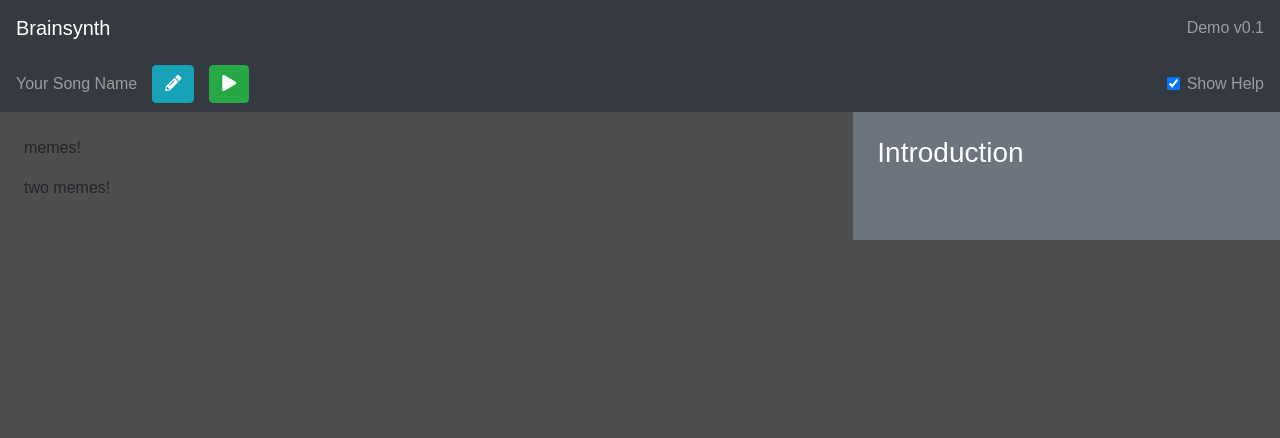
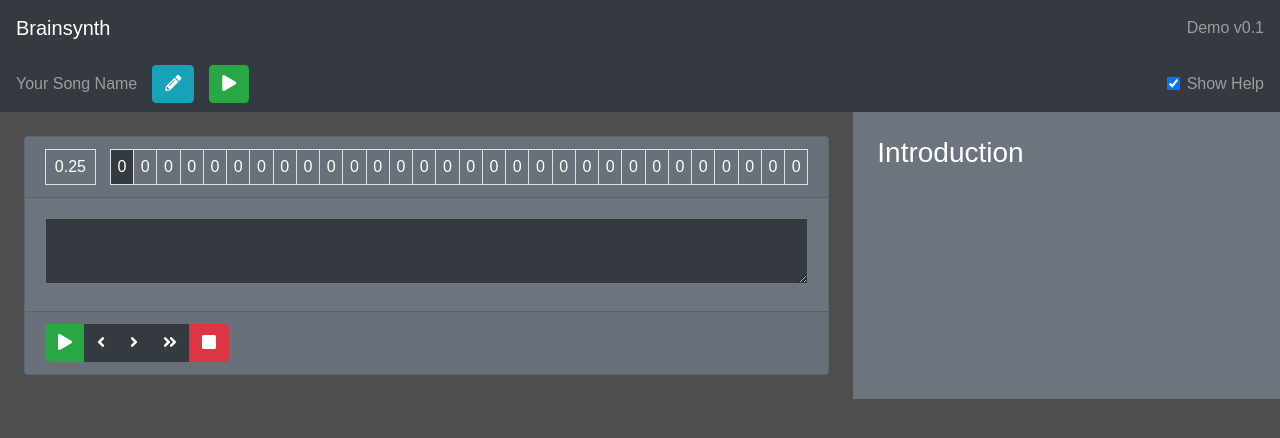
Before and after one commit to Nexuist/brainsynth, a React (Create React App) app: page / in a window 1280 px wide. Shown: the top 438 px of the page. Built offline with nearby package versions, Linux system fonts and the light colour scheme.

Commit message:
Add functional BF component with semi-functional debugger

```diff
--- a/src/App.css
+++ b/src/App.css
@@ -1,7 +1,18 @@
 .navbar > .btn {
-    margin-left: 15px;
+  margin-left: 15px;
 }
 
 #navbar-too {
-    justify-content: flex-start;
+  justify-content: flex-start;
 }
+
+textarea.code {
+  box-sizing: border-box;
+  width: 100%;
+  letter-spacing: 2px;
+}
+
+table .column-spacer {
+  width: 15px;
+  border: 0;
+}
--- a/src/App.js
+++ b/src/App.js
@@ -3,6 +3,7 @@
 import "./App.css";
 import TwoColumnLayout from "./TwoColumnLayout";
 import Help from "./Help";
+import TrackCard from "./TrackCard";
 
 export default class App extends Component {
   state = {
@@ -19,8 +20,7 @@
           showSidebar={this.state.sidebarVisible}
           sidebar={<Help />}
         >
-          <p>memes!</p>
-          <p>two memes!</p>
+          <TrackCard />
         </TwoColumnLayout>
       </div>
     );
--- a/src/TrackCard.js
+++ b/src/TrackCard.js
@@ -1,6 +1,95 @@
 import React, { Component } from "react";
 
+function sleep(ms) {
+  return new Promise(resolve => setTimeout(resolve, ms));
+}
+
 export default class TrackCard extends Component {
+  state = {
+    metaState: new Array(30).fill(0),
+    code: "",
+    ptr: 0, // Pointer
+    pc: 0, // Program counter
+    timeBit: 0.25, // Special bit for time delays
+    loopStack: [], // Keep track of where loops start so we can reset the PC to them
+    keepRunning: false
+  };
+
+  runOnce = async () => {
+    // Save these locally so we only have to do one final setState
+    let { metaState, ptr, pc, timeBit, loopStack } = this.state;
+    switch (this.state.code[this.state.pc]) {
+      case ">":
+        ptr += 1;
+        if (ptr > 30) ptr = 0;
+        break;
+      case "<":
+        ptr -= 1;
+        if (ptr < 0) ptr = 30;
+        break;
+      case "+":
+        metaState[ptr] += 1;
+        if (metaState[ptr] > 255) metaState[ptr] = 0;
+        break;
+      case "-":
+        metaState[ptr] -= 1;
+        if (metaState[ptr] < 0) metaState[ptr] = 255;
+        break;
+      case "[":
+        loopStack = [pc, ...loopStack];
+        break;
+      case "]":
+        if (metaState[ptr] == 0) {
+          loopStack.shift(); // Remove first element
+        } else {
+          pc = loopStack[0] - 1; // Because it'll get 1 added later
+        }
+        break;
+      case "^":
+        timeBit += 0.25;
+        break;
+      case "v":
+        timeBit -= 0.25;
+        break;
+        "";
+      case ",":
+        await sleep(timeBit * 1000);
+        break;
+    }
+    pc += 1;
+    await this.setState({
+      metaState,
+      ptr,
+      pc,
+      timeBit,
+      loopStack
+    });
+  };
+
+  run = async () => {
+    if (this.state.pc >= this.state.code.length) await this.reset();
+    await this.setState({
+      keepRunning: true
+    });
+    while (this.state.keepRunning && this.state.pc < this.state.code.length) {
+      await this.runOnce();
+    }
+    await this.setState({
+      keepRunning: false
+    });
+  };
+
+  reset = () => {
+    this.setState({
+      metaState: new Array(30).fill(0),
+      ptr: 0,
+      pc: 0,
+      timeBit: 0.25,
+      loopStack: [],
+      keepRunning: false
+    });
+  };
+
   render() {
     return (
       <div className="card bg-secondary text-white">
@@ -8,9 +97,11 @@
           <table className="table table-bordered table-sm text-center mb-0">
             <tbody>
               <tr>
-                {Array.apply(null, Array(30)).map((val, i) => (
-                  <td key={i} classNameName={i == 0 ? "bg-dark" : ""}>
-                    0
+                <td>{this.state.timeBit}</td>
+                <td class="column-spacer" />
+                {this.state.metaState.map((val, i) => (
+                  <td key={i} className={this.state.ptr === i ? "bg-dark" : ""}>
+                    {val}
                   </td>
                 ))}
               </tr>
@@ -19,27 +110,47 @@
         </div>
         <div className="card-body">
           <textarea
-            className="bg-dark text-white p-2"
-            style={{
-              boxSizing: "border-box",
-              width: "100%",
-              letterSpacing: "3px"
-            }}
+            className="bg-dark text-white p-2 code"
+            value={this.code}
+            onKeyUp={event => this.setState({ code: event.target.value })}
           />
         </div>
         <div className="card-footer">
           <div className="btn-group" role="group">
-            <button type="button" className="btn btn-success">
-              <i className="fas fa-play" />
+            <button
+              type="button"
+              className="btn btn-success"
+              onClick={() =>
+                this.state.keepRunning
+                  ? this.setState({ keepRunning: false })
+                  : this.run()
+              }
+            >
+              <i
+                className={
+                  "fas fa-" + (this.state.keepRunning ? "pause" : "play")
+                }
+              />
             </button>
             <button type="button" className="btn btn-dark">
               <i className="fas fa-angle-left" />
             </button>
-            <button type="button" className="btn btn-dark">
+            <button
+              type="button"
+              className="btn btn-dark"
+              onClick={() => this.runOnce()}
+            >
               <i className="fas fa-angle-right" />
             </button>
             <button type="button" className="btn btn-dark">
               <i className="fas fa-angle-double-right" />
+            </button>
+            <button
+              type="button"
+              className="btn btn-danger"
+              onClick={() => this.reset()}
+            >
+              <i className="fas fa-stop" />
             </button>
           </div>
         </div>
--- a/src/TwoColumnLayout.js
+++ b/src/TwoColumnLayout.js
@@ -5,7 +5,11 @@
     return (
       <div className="container-fluid">
         <div className="row">
-          <div className={this.props.showSidebar ? "col-sm-8 p-4" : "p-4"}>
+          <div
+            className={
+              this.props.showSidebar ? "col-sm-8 p-4" : "col-sm-12 p-4"
+            }
+          >
             {this.props.children}
           </div>
           {this.props.showSidebar ? this.props.sidebar : null}
```
